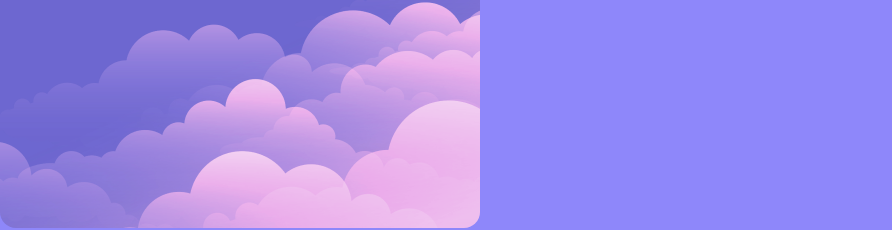
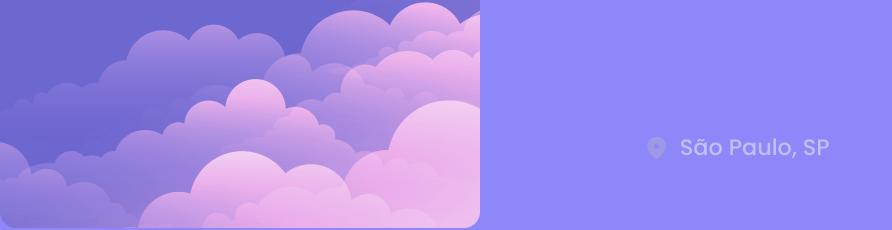
Before and after one commit to claytonfortunato/Weather-10, a React (Vite) app: page / in a window 1280 px wide. Shown: the part 252-482 px from the top of the page, without its empty margins (0-892 px from the left). Built offline with nearby package versions, Linux system fonts and the light colour scheme.

Commit message:
feat: new component

```diff
--- /dev/null
+++ b/src/components/Card/index.tsx
@@ -0,0 +1,11 @@
+import { ReactNode } from "react";
+
+import * as C from "./styles";
+
+interface CardProps extends ContainerProps {
+  children: ReactNode;
+}
+
+export const Card = ({ children, ...rest }: CardProps) => {
+  return <C.Container {...rest}>{children}</C.Container>;
+};
--- /dev/null
+++ b/src/components/Card/styles.ts
@@ -0,0 +1,17 @@
+import styled from "styled-components";
+
+const PaddingSizes = {
+  sm: "1.2rem",
+  md: "1.6rem",
+  lg: "3.2rem",
+  xlg: "4rem",
+} as const;
+
+interface ContainerProps {
+  padding?: keyof typeof PaddingSizes;
+  gridArea: string;
+}
+
+export const Container = styled.div<ContainerProps>`
+  min-width: 27.7rem;
+`;
--- /dev/null
+++ b/src/components/Location/index.tsx
@@ -0,0 +1,11 @@
+import locationPin from "../../assets/icon/location-pin.svg";
+import * as C from "./styles";
+
+export const Location = () => {
+  return (
+    <C.Container>
+      <img src={locationPin} alt="" />
+      <p>São Paulo, SP</p>
+    </C.Container>
+  );
+};
--- /dev/null
+++ b/src/components/Location/styles.ts
@@ -0,0 +1,33 @@
+import styled from "styled-components";
+
+export const Container = styled.div`
+  margin-right: 2rem;
+  padding: 0.4rem 0.8rem 0.4rem 0.4rem;
+  border-radius: 6px;
+  align-self: flex-end;
+
+  display: flex;
+  align-items: center;
+  justify-content: center;
+  gap: 0.4rem;
+
+  background-color: ${(props) => props.theme.colors.white};
+  cursor: pointer;
+
+  img {
+    height: 2rem;
+    width: 2rem;
+  }
+
+  p {
+    font-size: 1.4rem;
+    line-height: 1.7rem;
+
+    color: ${(props) => props.theme.colors.purple100};
+  }
+
+  @media (min-width: 914px) {
+    padding: 0;
+    background-color: inherit;
+  }
+`;
--- a/src/components/Weather/index.tsx
+++ b/src/components/Weather/index.tsx
@@ -1,7 +1,16 @@
+import { Card } from "../Card";
+import { Location } from "../Location";
+
 import * as C from "./styles";
 
 const Weather = () => {
-  return <C.Container></C.Container>;
+  return (
+    <Card>
+      <C.Container>
+        <Location />
+      </C.Container>
+    </Card>
+  );
 };
 
 export default Weather;
--- a/src/style/themes/default.ts
+++ b/src/style/themes/default.ts
@@ -12,7 +12,7 @@ export const defaultTheme = {
     yellow100: "#FBDB60",
     yellow300: "#F6C833",
     yellow500: "#E5BB46",
-    white: "#FFFFFF",
+    white: "#FFF",
   },
 
   background: {
```
